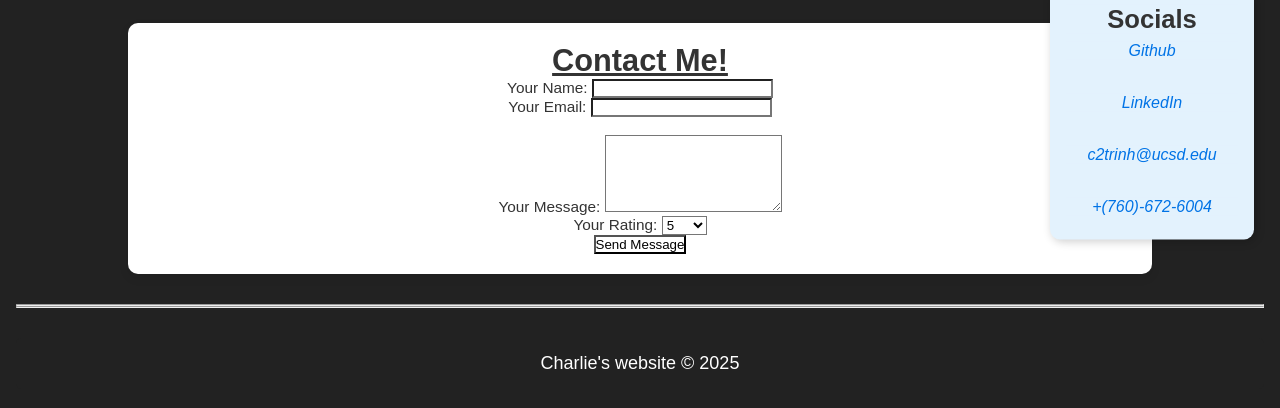
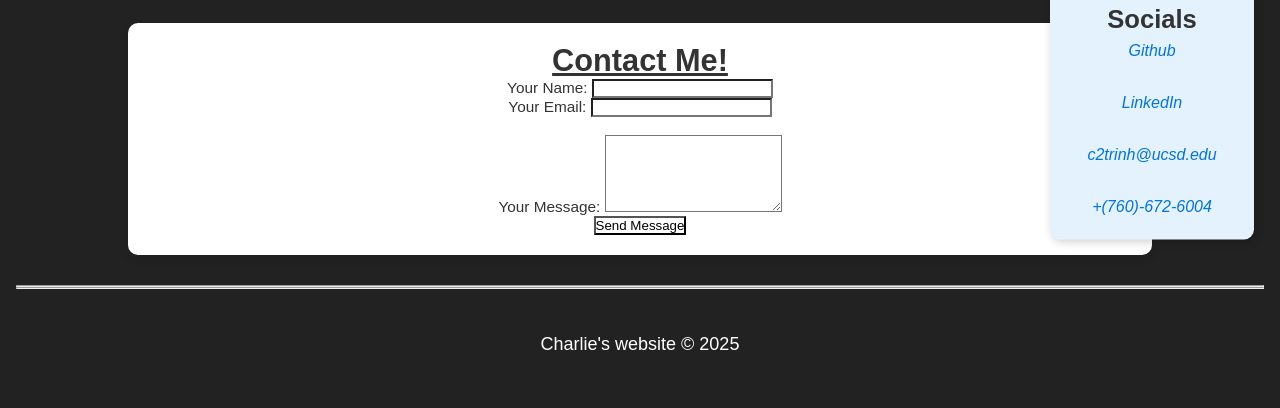
Before and after one commit to Charlitoes/cse134-HW4, a plain HTML site: page html/contactme.html in a window 1280 px wide. Shown: the part 286-694 px from the top of the page. Drawn offline with Linux system fonts and the light colour scheme.

Commit message:
altered the contact me page to have less redundant features

```diff
--- a/html/contactme.html
+++ b/html/contactme.html
@@ -57,7 +57,7 @@
         <h1><u>Contact Me!</u></h1>
         <!-- used a form to create a space for text boxes so viewers can send me a message -->
         <!-- they will need a name, valid email, their message and a rating to be able to send a message through this form -->
-        <form action="placeholder.script" method="POST">
+        <form action="https://httpbin.org/post" method="POST">
             <label for="name">Your Name:</label>
             <input type="text" id="name" name="name" required>
             <br>
@@ -67,17 +67,7 @@
             <label for="message">Your Message:</label>
             <textarea id="message" name="message" rows="5" required></textarea>
             <br>
-            <label for="rating">Your Rating:</label>
-            <select id="rating">
-                <optgroup label="Rating">
-                    <option value="5">5</option>
-                    <option value="4">4</option>
-                    <option value="3">3</option>
-                    <option value="2">2</option>
-                    <option value="1">1</option>
-                </optgroup>
-            </select>
-            <br>
+            <input type="hidden" name="potential_bot" value="true">
             <button type="submit" >Send Message</button>
         </form>
     </main>
```
